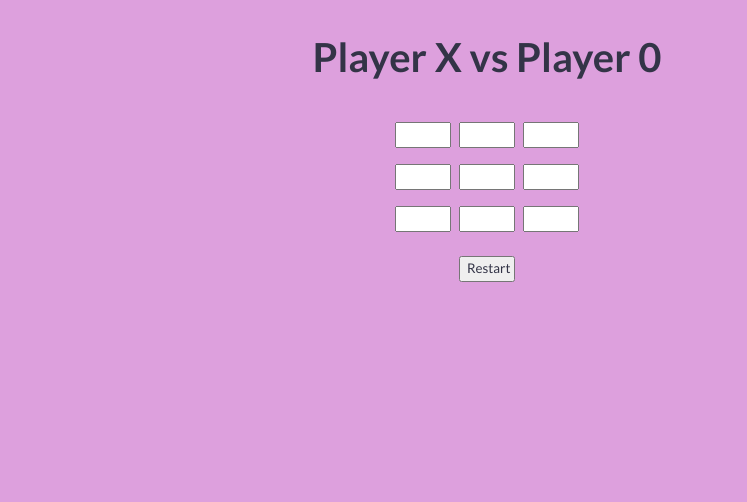
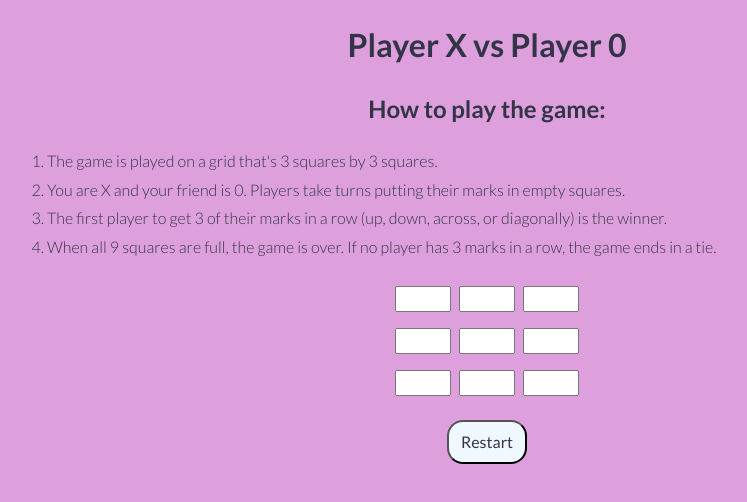
Before and after one commit to Kanyisa-Ntombini/tic-tac-toe, a plain HTML site: page player-options/friend/indexFriend.html in a window 1280 px wide. Shown: the whole page, without its empty margins (153-900 px from the left). Drawn offline with Linux system fonts and the light colour scheme.

Commit message:
changed background colors

```diff
--- a/player-options/friend/indexFriend.html
+++ b/player-options/friend/indexFriend.html
@@ -10,15 +10,13 @@
 <body>
     <header class="container center">
         <h1>Player X vs Player 0</h1>
-        <!--
-        <div class="instructions">How to play the game:</div>
+        <h2 class="instructions">How to play the game:</h2>
         <ol class="justify">
             <li>The game is played on a grid that's 3 squares by 3 squares.</li>
             <li>You are X and your friend is 0. Players take turns putting their marks in empty squares.</li>
             <li>The first player to get 3 of their marks in a row (up, down, across, or diagonally) is the winner.</li>
             <li>When all 9 squares are full, the game is over. If no player has 3 marks in a row, the game ends in a tie.</li>
         </ol>
-        -->
     </header>
 
     <main class="grid-container center">
--- a/player-options/options.css
+++ b/player-options/options.css
@@ -6,8 +6,12 @@ body{
     background-color: plum;
 }
 
-.instructions {
+h1 {
     font-size: 2rem;
+}
+
+h2 {
+    font-size: 1.5rem;
 }
 
 li{
@@ -27,7 +31,11 @@ input[type=text]:disabled {
 .restartBtn {
     margin-top: 1rem;
     text-align: center;
-    width: 3.5rem;
+    background-color: aliceblue;
+    padding: 0.5rem;
+    width: 5rem;
+    font-size: 1rem;
+    border-radius: 1rem;
 }
 
 .win {
--- a/style.css
+++ b/style.css
@@ -8,8 +8,21 @@ body {
 
 .options-container {
     text-align: center;
+    margin-top: 10%;
+    margin-left: 25%;
+    padding: 5%;
+    width: 50%;
+    background-color: aliceblue;
 }
 
 a {
     text-decoration: none;
+    color: black;
 }
+
+button {
+    padding: 0.5rem;
+    width: 7rem;
+    margin-left: 1rem;
+    background-color: plum;
+}
```
Also changed, not shown: player-options/computer/indexComputer.html (+5 -3 lines).
